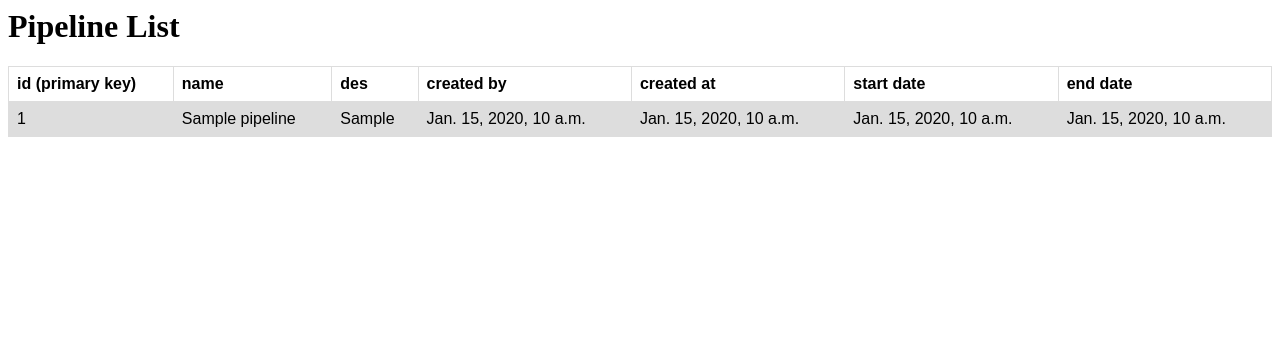
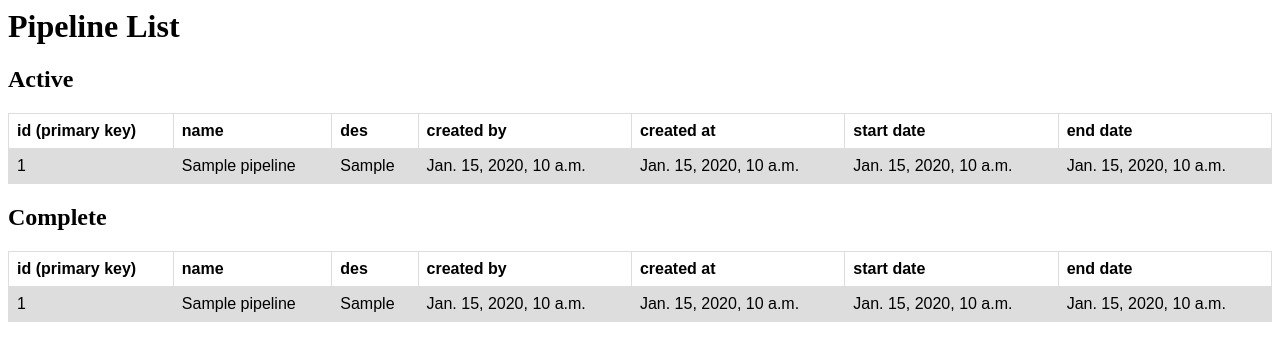
Before and after one commit to MojosBeans100/Milestone-Project-4, a Django app: template templates/models_temp.html in a window 1280 px wide. Shown: the top 361 px of the page. Run offline with Django 3.2, Linux system fonts and the light colour scheme; the template is opened without the code that fills it: most values are stand-ins (such as "Sample title", 1, 10 or a date in 2020); data that the repository does not hold is empty.

Commit message:
Filter list of pipelines by active/complete status to display on models_temp html

```diff
--- a/spaceport/views.py
+++ b/spaceport/views.py
@@ -6,8 +6,10 @@ def homepage(request):
     return render(request, 'homepage.html')
 
 def models_temp(request):
+
     context = {
-        'list' : PipelineList.objects.all()
+        'active_list' : PipelineList.objects.filter(status="active"),
+        'complete_list' : PipelineList.objects.filter(status="complete")
     }
 
     print(context)
--- a/templates/homepage.html
+++ b/templates/homepage.html
@@ -1,3 +1,4 @@
 <h1>Homepage</h1>
 
 <a href='/admin'>Admin</a>
+<a href='models_temp.html'>Models (temp)</a>
--- a/templates/models_temp.html
+++ b/templates/models_temp.html
@@ -18,6 +18,7 @@
 </style>
 
 <h1>Pipeline List</h1>
+<h2>Active</h2>
 
 <table>
     <!-- column titles -->
@@ -32,7 +33,7 @@
     </tr>
 
     <!-- for model in models -->
-    {% for pipeline in list %}
+    {% for pipeline in active_list %}
     <tr>
         <td>{{ pipeline.pipeline_id }}</td>
         <td>{{ pipeline.pipeline_name }}</td>
@@ -45,3 +46,33 @@
     {% endfor %}
 
 </table>
+
+
+<h2>Complete</h2>
+
+<table>
+    <!-- column titles -->
+    <tr>
+        <th>id (primary key)</th>
+        <th>name</th>
+        <th>des</th>
+        <th>created by</th>
+        <th>created at</th>
+        <th>start date</th>
+        <th>end date</th>
+    </tr>
+
+    <!-- for model in models -->
+    {% for pipeline in complete_list %}
+    <tr>
+        <td>{{ pipeline.pipeline_id }}</td>
+        <td>{{ pipeline.pipeline_name }}</td>
+        <td>{{ pipeline.pipeline_des }}</td>
+        <td>{{ pipeline.created_by }}</td>
+        <td>{{ pipeline.date_created }}</td>
+        <td>{{ pipeline.start_date }}</td>
+        <td>{{ pipeline.end_date }}</td>
+    </tr>
+    {% endfor %}
+
+</table>
```
